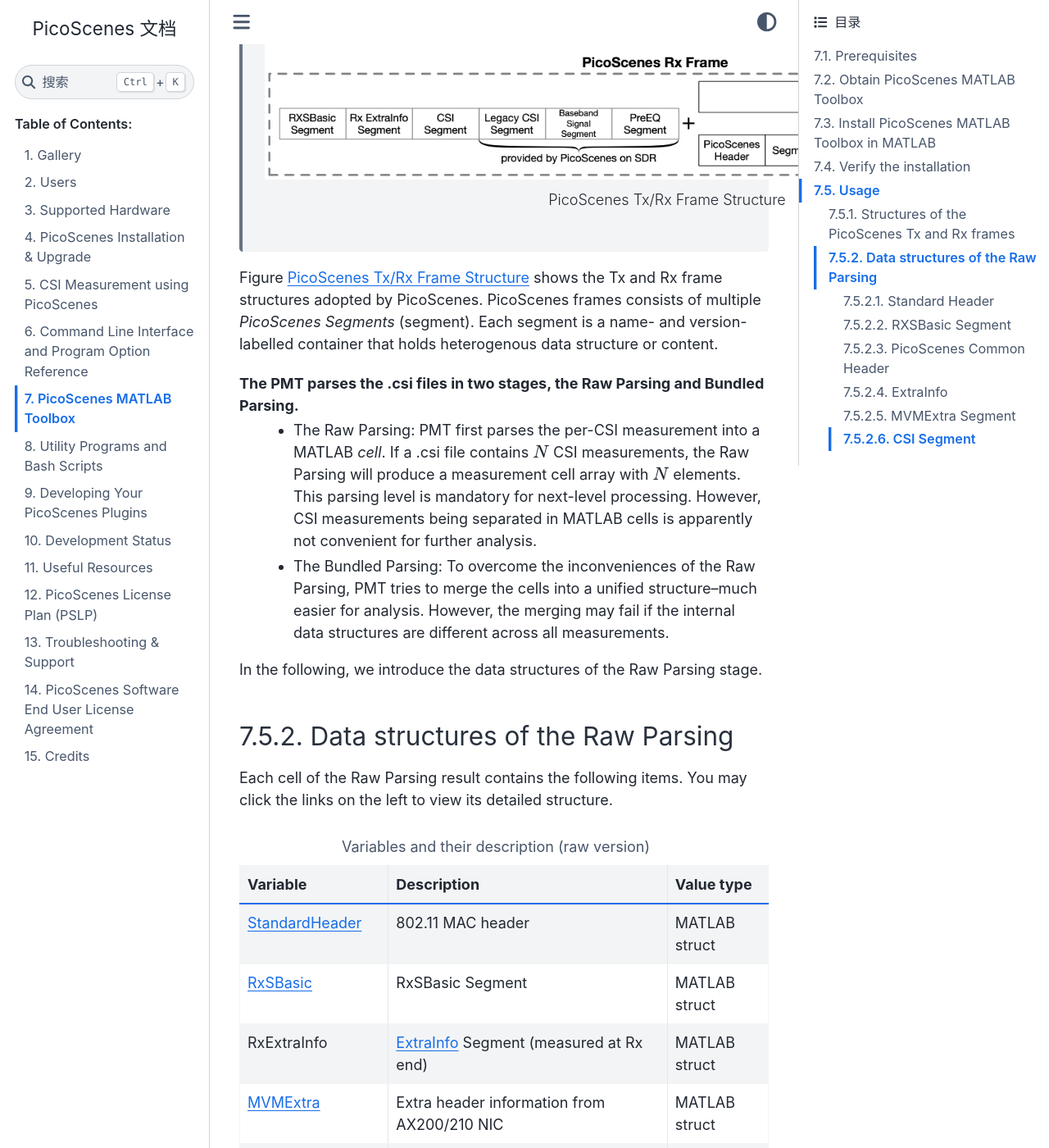
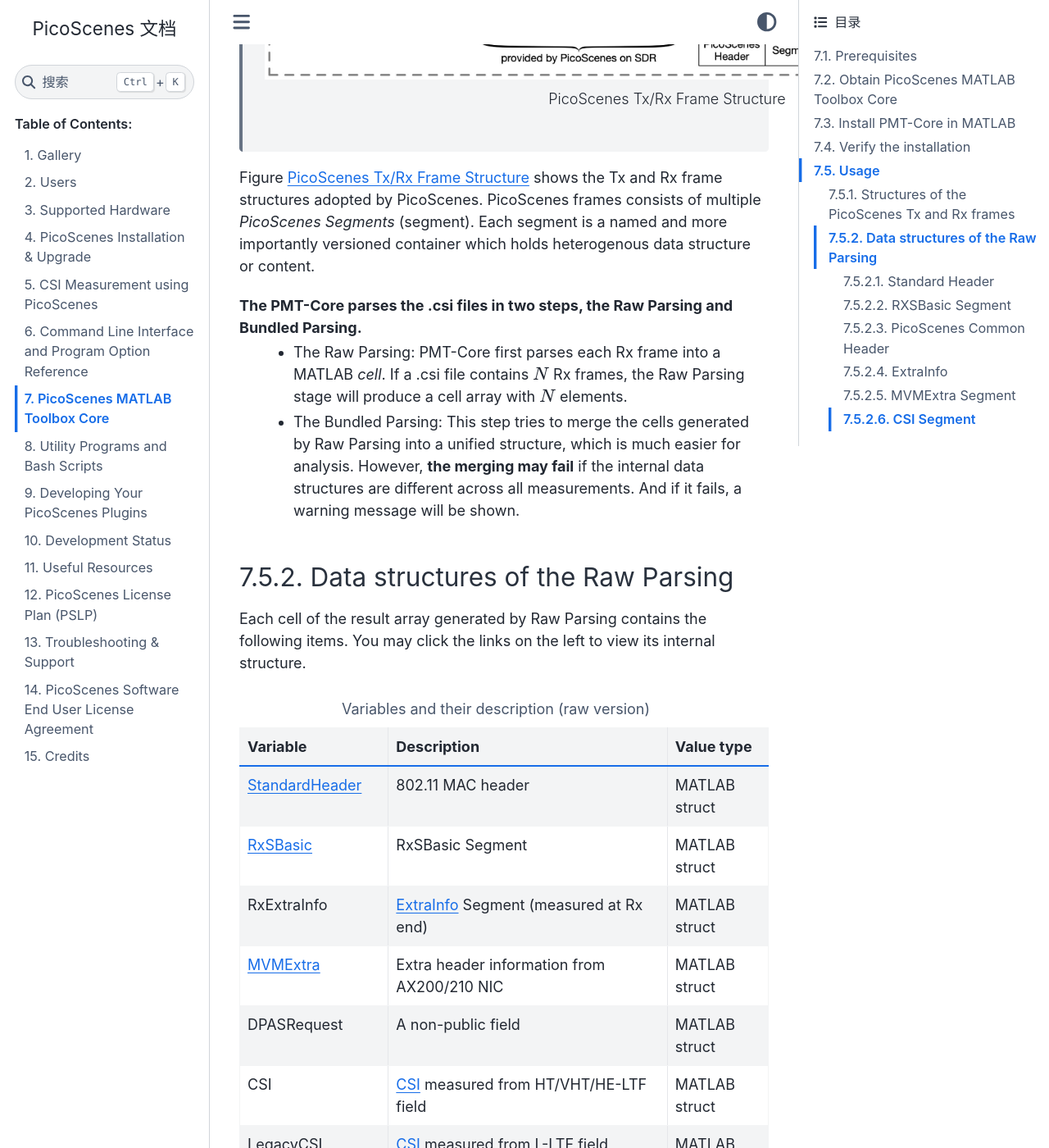
Before and after one commit to wifisensing/PicoScenes-Manual, a Sphinx documentation site: the page built from source/matlab.rst, in a window 1280 px wide and 1400 px high, scrolled down 4196 px. Shown: the whole window at 82% size. Built offline with Sphinx 7.4.7 and the Sphinx Book theme 1.1.4, drawn with Linux system fonts in a browser that asks for light colours; some of the changed text lies outside the part shown.

Commit message:
update matlab.rst

```diff
--- a/source/matlab.rst
+++ b/source/matlab.rst
@@ -1,19 +1,19 @@
-PicoScenes MATLAB Toolbox
+PicoScenes MATLAB Toolbox Core
 ===================================
 
-PicoScenes MATLAB Toolbox (PMT) enables MATLAB to parse the '.csi' file generated by PicoScenes.
+PicoScenes MATLAB Toolbox Core (PMT-Core) enables MATLAB to parse the '.csi' file generated by PicoScenes.
 
 Prerequisites
 ++++++++++++++++++++
 
-Since the PMT and the PicoScenes main program rely on the `RxS Parsing Core library <https://gitlab.com/wifisensing/rxs_parsing_core>`_ to parse the CSI data, C/C++ compilers are required by PMT in different OSes. The following table shows the recommended (and also tested) working environments.
+Since the PMT-Core and the PicoScenes main program rely on the `RxS Parsing Core library <https://gitlab.com/wifisensing/rxs_parsing_core>`_ to parse the CSI data, C/C++ compilers are required by PMT in different OSes. The following table shows the recommended (and also tested) working environments.
 
 .. csv-table:: Recommended Working Environments for PicoScenes MATLAB Toolbox
     :header: , "Linux", "macOS", "Windows"
     :widths: 10, 30, 30 ,30
     :stub-columns: 1
 
-    OS Version, "Ubuntu 20.04 or its variants", "macOS Big Sur 11.2", "Windows 10"
+    OS Version, "Ubuntu 20.04 or its variants", "macOS Big Sur 11.2 or above", "Windows 10 or above"
     MATLAB Version, "MATLAB 2020b or above", "MATLAB 2020b or above", "MATLAB 2020b or above"
     Compiler, GCC 9.3+, Apple Clang 12+ (Xcode 12.4+), TDM-GCC 64 (10.3+)
 
@@ -22,14 +22,14 @@
 Preparation steps on Ubuntu 20.04
 ~~~~~~~~~~~~~~~~~~~~~~~~~~~~~~~~~~~
 
-- Install MATLAB (version R2021b or above);
-- Run ``sudo apt install build-essential`` to install GCC
+- Run ``sudo apt install -y build-essential git`` to install GCC and git
+- Install MATLAB (supporting R2021b to the latest R2022b);
 
 Preparation steps on macOS 12.3 and above
 ~~~~~~~~~~~~~~~~~~~~~~~~~~~~~~~~~~~~~~~~~~~~~~~~~~~
 
+- Install Xcode 13.3 (or above) from macOS App Store
 - Install MATLAB (version R2021b or above);
-- Install Xcode 13.3 (or above) from macOS App Store
 
 Preparation steps on Windows 10 or 11
 ~~~~~~~~~~~~~~~~~~~~~~~~~~~~~~~~~~~~~~~~~
@@ -49,39 +49,39 @@
 
         Screenshot: Setup TDM-GCC in MATLAB
 
-Obtain PicoScenes MATLAB Toolbox
+Obtain PicoScenes MATLAB Toolbox Core
 +++++++++++++++++++++++++++++++++++++++++
 
-PMT can only be obtained by **git clone --cursively** from its independent git repo `PicoScenes MATLAB Toolbox Core <https://gitlab.com/wifisensing/PicoScenes-MATLAB-Toolbox-Core>`_.
+PMT-Core can only be **git clone --recursive** from its git repo `PicoScenes MATLAB Toolbox Core <https://gitlab.com/wifisensing/PicoScenes-MATLAB-Toolbox-Core>`_. See the repo's README on how to obtain the toolbox.
 
-Install PicoScenes MATLAB Toolbox in MATLAB
-++++++++++++++++++++++++++++++++++++++++++++++
+Install PMT-Core in MATLAB
+++++++++++++++++++++++++++++++++++++++++++++++++++++
 
-Open MATLAB, change `Current Folder` to the unzipped ``PicoScenes-MATLAB-Toolbox-Core`` directory and run the following command in Command Window:
+Open MATLAB, change `Current Folder` to your ``PicoScenes-MATLAB-Toolbox-Core`` directory and run the following commands in Command Window:
 
     .. code-block:: matlab
 
         install_PicoScenes_MATLAB_Toolbox
         compileRXSParser
 
-In a few seconds, seeing similar messages shown in the picture below means that you have successfully installed the PicoScenes MATLAB Toolbox.
+In a few seconds, if you see a message similar to the picture below, that means the installation is successful.
 
     .. figure:: /images/install-PicoScenes-MATLAB-Toolbox.png
         :figwidth: 800px
         :target: /images/install-PicoScenes-MATLAB-Toolbox.png
         :align: center
 
-        Screenshot: Install PicoScenes MATLAB Toolbox in MATLAB
+        Screenshot: Install PicoScenes MATLAB Toolbox Core in MATLAB
 
 
 Verify the installation
 ++++++++++++++++++++++++++
 
-In MATLAB `Current Folder` or Ubuntu file explorer, navigate to ``PicoScenes-MATLAB-Toolbox-Core/samples`` directory, *drag'n'drop* the two sample .csi files into Command Window.  On requesting to parse .csi files for the first time, PicoScenes MATLAB Toolbox will compile the MATLAB MEX-based .csi file parser. If the compilation is successfully, two samples files samples_9300.csi and samples_x310.csi will be parsed into cell arrays named ``samples_9300`` and ``samples_x310``, respectively.
+In MATLAB `Current Folder` or Ubuntu file explorer, navigate to ``PicoScenes-MATLAB-Toolbox-Core/samples`` directory, *drag'n'drop* the two sample .csi files into Command Window, then they will be parsed into cell arrays named ``samples_9300`` and ``samples_x310``, respectively.
 
 Usage
 ++++++++++++++++++++++++++
-You have three ways to parse a .csi file with PMT:
+You have three ways to parse a .csi file with PMT-Core:
 
     #. Double-click the selected .csi file in MATLAB Current Folder;
     #. Drag'n'Drop one or multiple .csi files into MATLAB Command Window;
@@ -101,18 +101,16 @@
         PicoScenes Tx/Rx Frame Structure
 
 
-Figure :ref:`framestructure` shows the Tx and Rx frame structures adopted by PicoScenes. PicoScenes frames consists of multiple `PicoScenes Segments` (segment). Each segment is a name- and version-labelled container that holds heterogenous data structure or content.
+Figure :ref:`framestructure` shows the Tx and Rx frame structures adopted by PicoScenes. PicoScenes frames consists of multiple `PicoScenes Segments` (segment). Each segment is a named and more importantly versioned container which holds heterogenous data structure or content.
 
-The PMT parses the .csi files in two stages, the Raw Parsing and Bundled Parsing.
-    - The Raw Parsing: PMT first parses the per-CSI measurement into a MATLAB `cell`. If a .csi file contains :math:`N` CSI measurements, the Raw Parsing will produce a measurement cell array with :math:`N` elements. This parsing level is mandatory for next-level processing. However, CSI measurements being separated in MATLAB cells is apparently not convenient for further analysis.
-    - The Bundled Parsing: To overcome the inconveniences of the Raw Parsing, PMT tries to merge the cells into a unified structure--much easier for analysis. However, the merging may fail if the internal data structures are different across all measurements.
-
-In the following, we introduce the data structures of the Raw Parsing stage.
+The PMT-Core parses the .csi files in two steps, the Raw Parsing and Bundled Parsing.
+    - The Raw Parsing: PMT-Core first parses each Rx frame into a MATLAB `cell`. If a .csi file contains :math:`N` Rx frames, the Raw Parsing stage will produce a cell array with :math:`N` elements.
+    - The Bundled Parsing: This step tries to merge the cells generated by Raw Parsing into a unified structure, which is much easier for analysis. However, **the merging may fail** if the internal data structures are different across all measurements. And if it fails, a warning message will be shown.
 
 Data structures of the Raw Parsing
 ~~~~~~~~~~~~~~~~~~~~~~~~~~~~~~~~~~~~~~~~~~~~~~
 
-Each cell of the Raw Parsing result contains the following items. You may click the links on the left to view its detailed structure.
+Each cell of the result array generated by Raw Parsing contains the following items. You may click the links on the left to view its internal structure.
 
 .. csv-table:: Variables and their description (raw version)
     :header: "Variable", "Description", "Value type"
```
